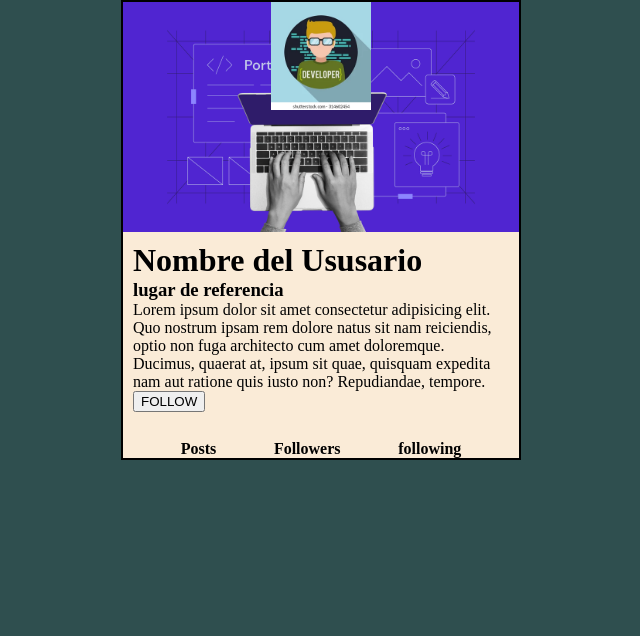
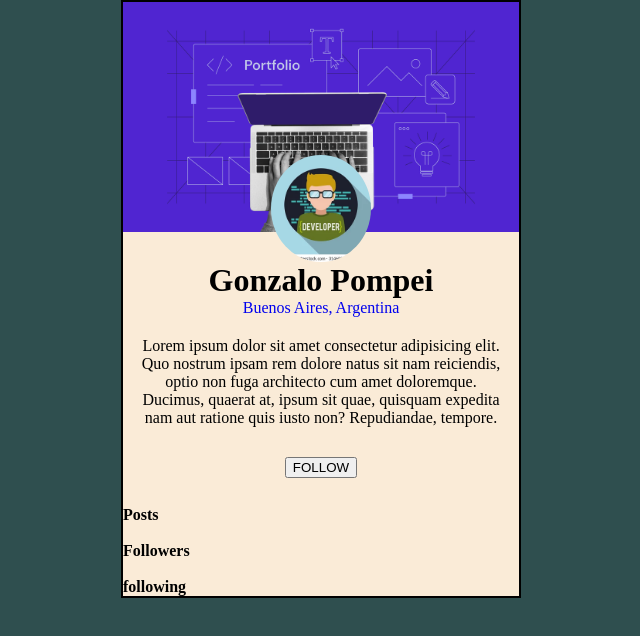
Before and after one commit to SR-GFP/manzdev-retos-basic-card, a website built with Vite: page src/index.html in a window 1280 px wide. Shown: the whole page, without its empty margins (319-959 px from the left). Built offline with nearby package versions, Linux system fonts and the light colour scheme.

Commit message:
update app mpvil

```diff
--- a/src/index.css
+++ b/src/index.css
@@ -35,11 +35,42 @@
 .header-avatar-image {
   width: 100px;
   position: absolute;
+  bottom: -30px;
+  border-radius: 50%
 }
 
 .main {
   padding: 10px;
 }
+
+.main {
+  margin-top: 20px;
+  display: flex;
+  flex-direction: column;
+  justify-content: center;
+  align-items: center;
+  align-content: space-between;
+}
+
+.main-name{
+  display: flex;
+  flex-direction: column;
+  align-items: center;
+}
+
+.main-name a {
+  text-decoration: none
+}
+
+.main-description{
+  margin-top: 20px;
+  text-align: center;
+}
+
+.main-buttom{
+  margin-top: 30px;
+}
+}
 .footer-datafolowers {
   display: flex;
   justify-content: space-evenly;
--- a/src/index.html
+++ b/src/index.html
@@ -5,6 +5,7 @@
   <meta charset="UTF-8">
   <meta http-equiv="X-UA-Compatible" content="IE=edge">
   <meta name="viewport" content="width=device-width, initial-scale=1.0">
+  <link rel="icon" href="https://www.svgrepo.com/svg/499804/location">
   <title>Document</title>
   <link rel="stylesheet" href="./index.css">
   <script type="module" src="./index.js"></script>
@@ -26,9 +27,11 @@
     <!--Main -->
     <main class="main">
         <div class="main-name">
-          <h1>Nombre del Ususario</h1>
-          <h3>lugar de referencia</h3>
+          <h1>Gonzalo Pompei</h1>
+          <img src="" alt="">
+          <p><a href="https://maps.app.goo.gl/Y7QwZAp2bW3ThVJaA">Buenos Aires, Argentina</a></p>
         </div>
+
         <div class="main-description">
           <p>Lorem ipsum dolor sit amet consectetur adipisicing elit. Quo nostrum ipsam rem dolore natus sit nam reiciendis, optio non fuga architecto cum amet doloremque. Ducimus, quaerat at, ipsum sit quae, quisquam expedita nam aut ratione quis iusto non? Repudiandae, tempore.</p>
         </div>
```
